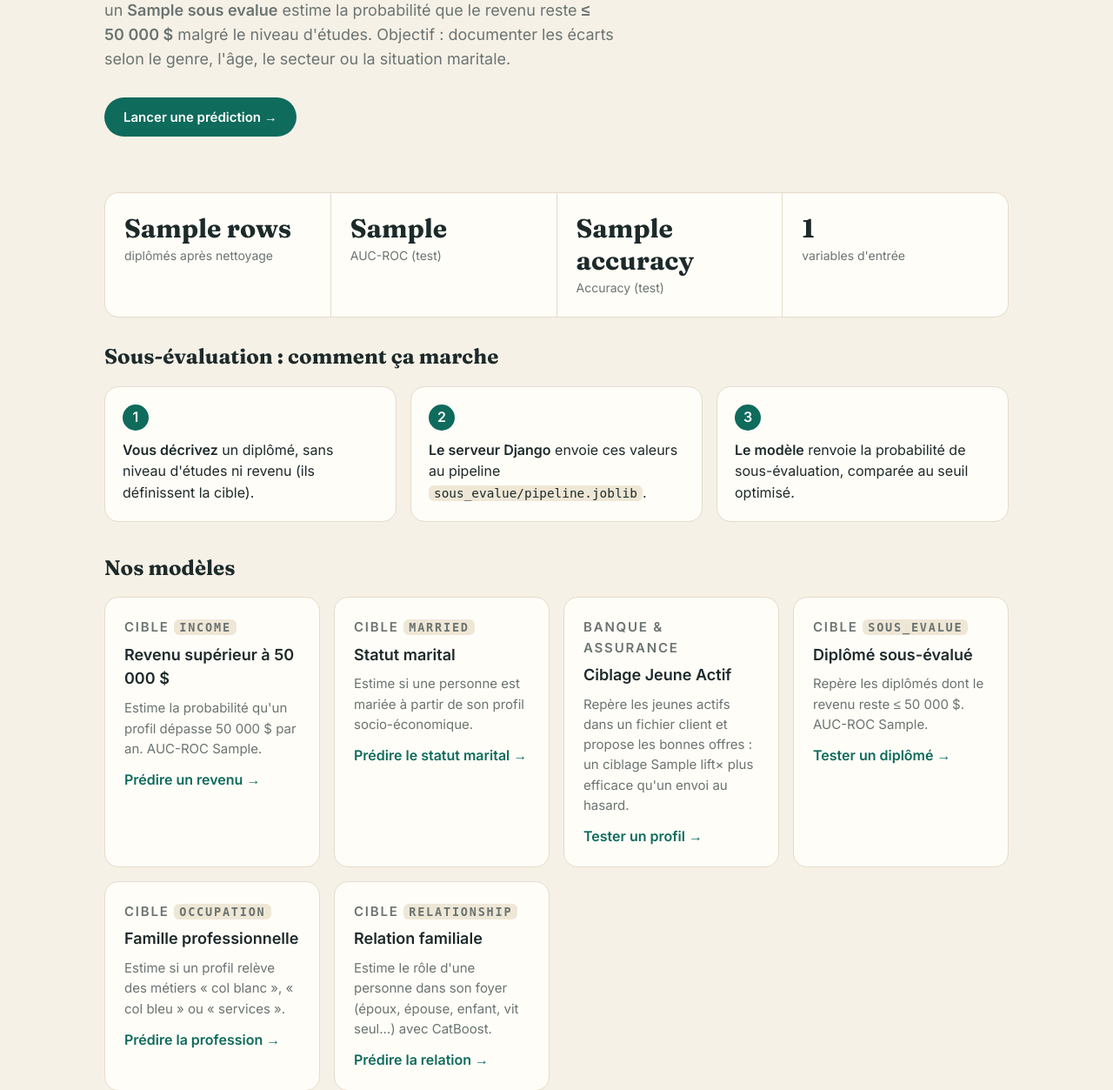
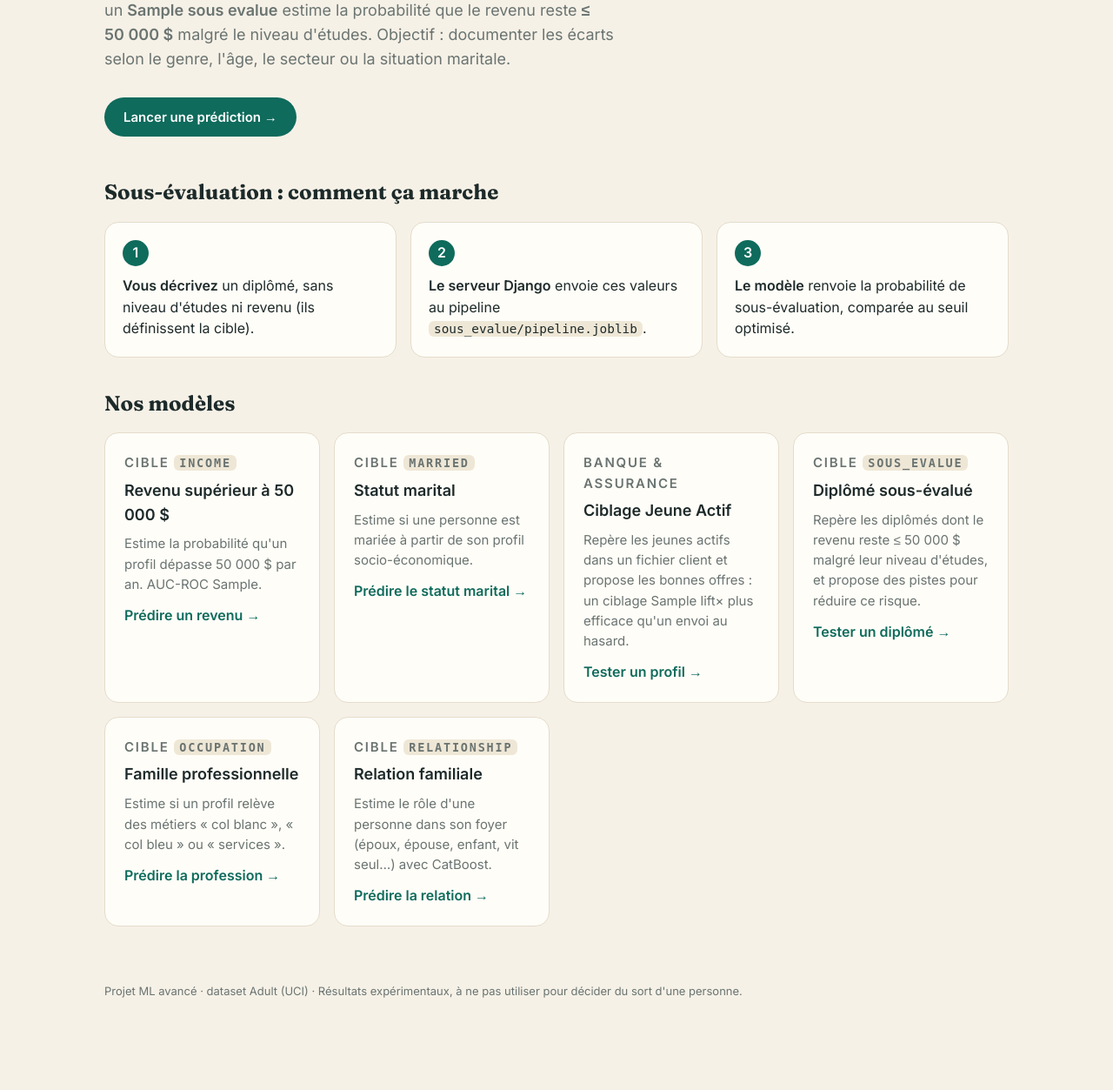
Before and after one commit to arijbensalem/income, a Django app: template predictor/templates/predictor/home.html in a window 1280 px wide. Shown: the part 1229-2482 px from the top of the page at 87% size. After the commit the page ends 2376 px from the top, so only its background shows below. Run offline with Django 5.2, Linux system fonts and the light colour scheme; a user stored in the database is signed in; tables that the repository leaves empty hold one stand-in row (values such as "Sample post"); the template is opened without the code that fills it: most values are stand-ins (such as "Sample title", 1, 10 or a date in 2020); parts of the project's set-up code (start-up, migrations or seed data) failed here and were passed over.

Commit message:
sous_evalue : retirer les métriques techniques des pages (demande de la prof)

```diff
--- a/predictor/templates/predictor/home.html
+++ b/predictor/templates/predictor/home.html
@@ -28,13 +28,6 @@
   <h1>Ce diplômé est-il<br><em>sous-évalué</em>&nbsp;?</h1>
   <p class="lead">Parmi les diplômés (Licence, Master, école professionnelle, Doctorat), un <strong>{{ sous_evalue.model_name }}</strong> estime la probabilité que le revenu reste <strong>≤ 50&nbsp;000&nbsp;$</strong> malgré le niveau d'études. Objectif&nbsp;: documenter les écarts selon le genre, l'âge, le secteur ou la situation maritale.</p>
   <a class="btn" href="{% url 'sous_evalue' %}">Lancer une prédiction →</a>
-</section>
-
-<section class="stats">
-  <div><b>{{ sous_evalue.rows }}</b><span>diplômés après nettoyage</span></div>
-  <div><b>{{ sous_evalue.metrics.auc_roc }}</b><span>AUC-ROC (test)</span></div>
-  <div><b>{{ sous_evalue.metrics.accuracy }}</b><span>Accuracy (test)</span></div>
-  <div><b>{{ sous_evalue.features|length }}</b><span>variables d'entrée</span></div>
 </section>
 
 <section class="steps">
@@ -70,7 +63,7 @@
     <a class="model" href="{% url 'sous_evalue' %}">
       <p class="eyebrow">Cible <code>sous_evalue</code></p>
       <h3>Diplômé sous-évalué</h3>
-      <p>Repère les diplômés dont le revenu reste ≤ 50 000 $. AUC-ROC {{ sous_evalue.metrics.auc_roc }}.</p>
+      <p>Repère les diplômés dont le revenu reste ≤ 50 000 $ malgré leur niveau d'études, et propose des pistes pour réduire ce risque.</p>
       <span class="go">Tester un diplômé →</span>
     </a>
     <a class="model" href="{% url 'occupation' %}">
```
Also changed, not shown: predictor/templates/predictor/sous_evalue.html (+0 -7 lines).
